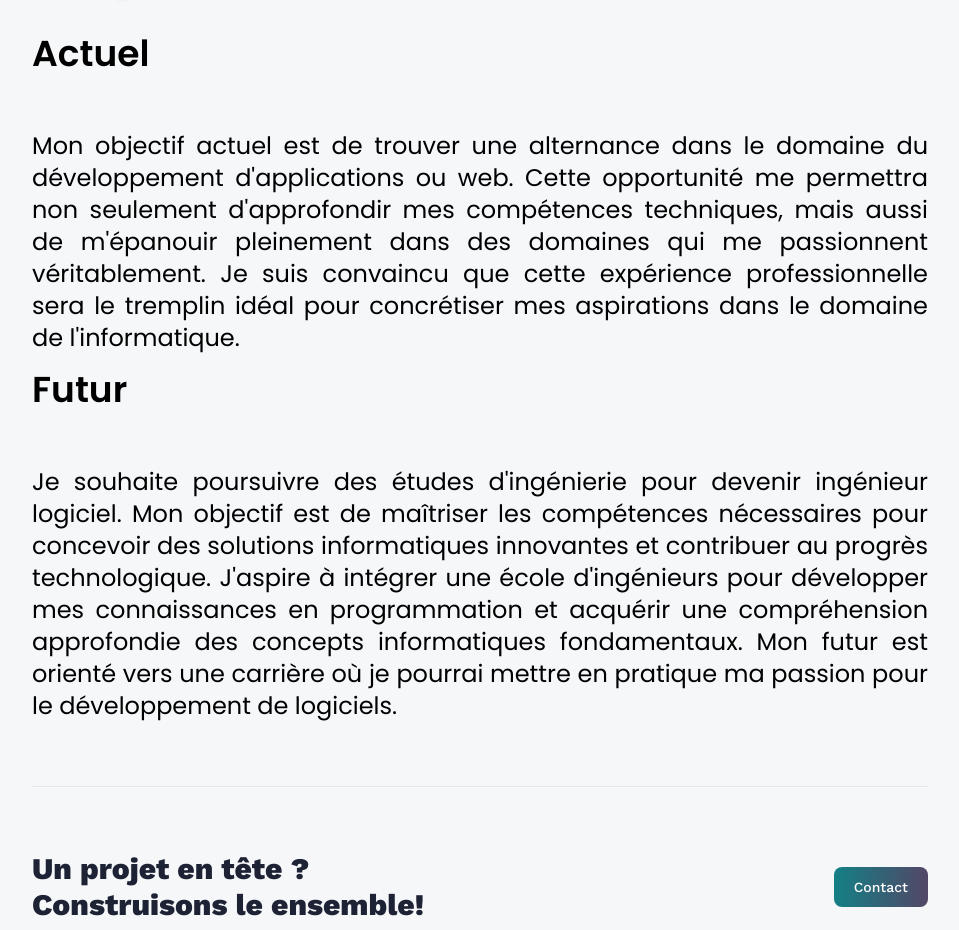
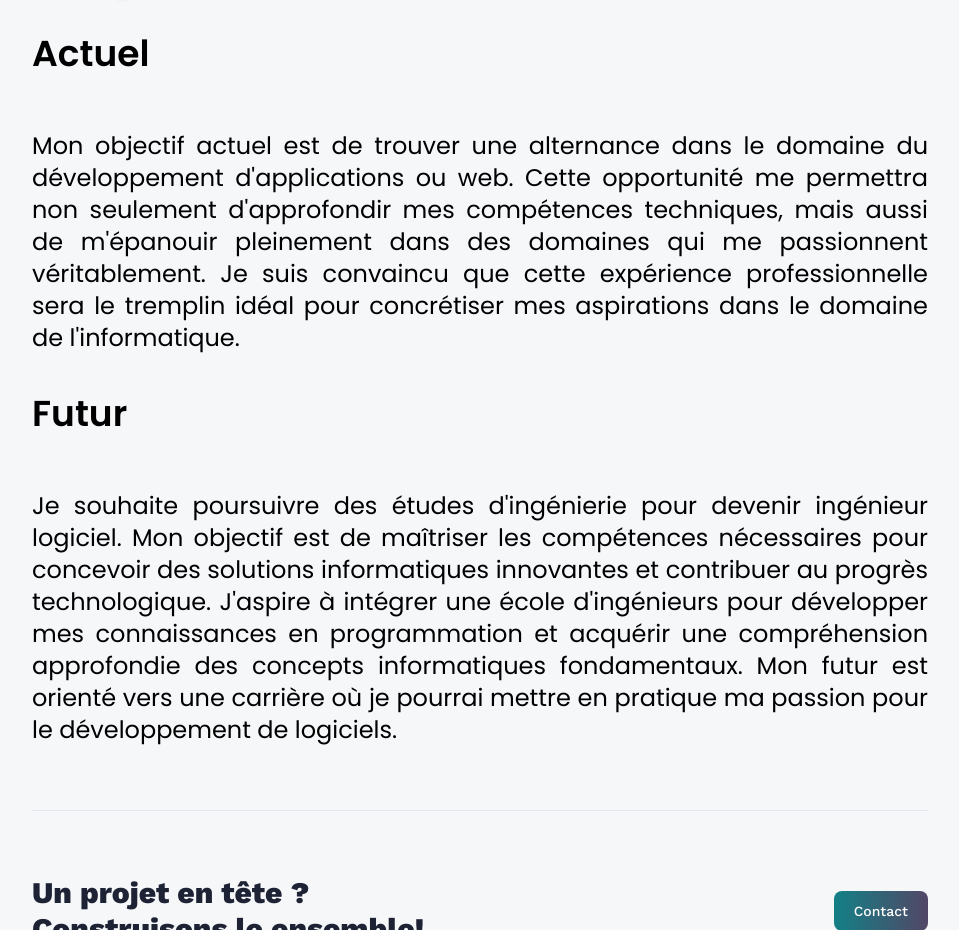
Before and after one commit to Clement-Garro/portfolio, a React (Vite) app: page /about in a window 1280 px wide. Shown: the part 3961-4891 px from the top of the page, without its empty margins (160-1119 px from the left). Built offline with nearby package versions, Linux system fonts and the light colour scheme; no server answers.

Commit message:
correction date

```diff
--- a/src/pages/About.jsx
+++ b/src/pages/About.jsx
@@ -176,7 +176,7 @@ const About = () => {
                     Objectif
                 </h1>
                 <h3 className='subhead-text'>Actuel </h3>
-                <p className="p-text">
+                <p className="p-text pb-6">
                     Mon objectif actuel est de trouver une alternance dans le domaine du développement d'applications ou
                     web. Cette opportunité me permettra non seulement d'approfondir mes compétences techniques, mais
                     aussi de m'épanouir pleinement dans des domaines qui me passionnent véritablement. Je suis convaincu
```
